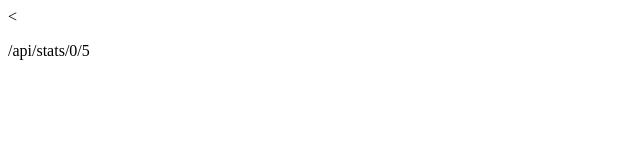
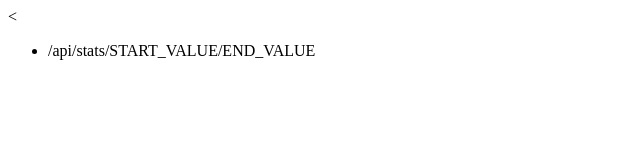
Before and after one commit to frostiee22/COMP3990, a website: page public/index.html in a window 1280 px wide. Shown: the whole page, without its empty margins (0-640 px from the left). Drawn offline with Linux system fonts and the light colour scheme.

Commit message:
Update index.html

```diff
--- a/public/index.html
+++ b/public/index.html
@@ -4,6 +4,9 @@
 	<title>API</title>
 </head>
 <body>
-<p>/api/stats/0/5<p>
+<receiving data using api :>
+<ul>
+	<li>/api/stats/START_VALUE/END_VALUE</li>
+</ul>
 </body>
 </html>
```
